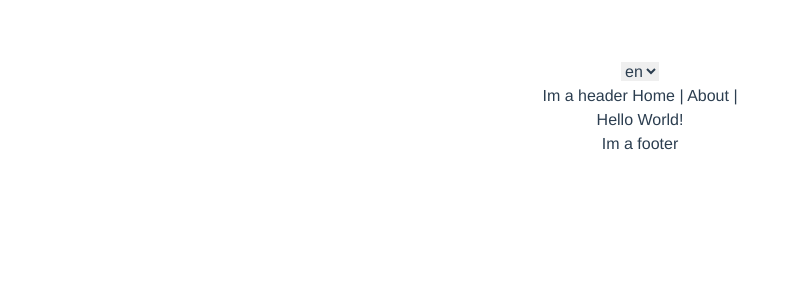
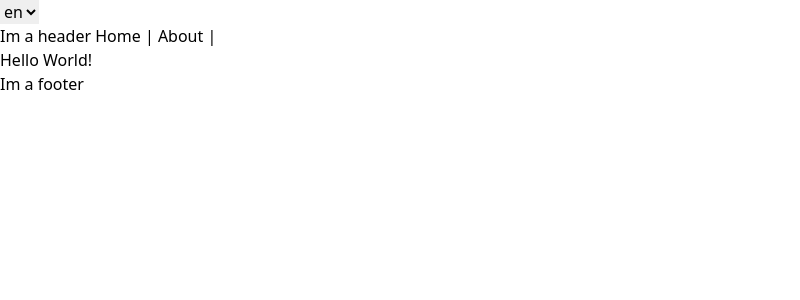
Before and after one commit to sil2/p2, a Vue app: page / in a window 1280 px wide. Shown: the top 300 px of the page, without its empty margins (0-800 px from the left). Built offline with nearby package versions, Linux system fonts and the light colour scheme.

Commit message:
tailwindcss import fix

```diff
--- a/src/App.vue
+++ b/src/App.vue
@@ -1,15 +1,10 @@
 <template>
+ <div id="app" class="container">
 
-<div id="app" class="container">
-
-  <Header></Header>
-
-  <router-view></router-view>
-    <Footer></Footer>
-  </div>
-
-
-
+<Header></Header>
+<router-view></router-view>
+<Footer></Footer>
+</div>
 </template>
 
 <script>
@@ -28,14 +23,3 @@
 
 
 </script>
-
-<style>
-#app {
-  font-family: Avenir, Helvetica, Arial, sans-serif;
-  -webkit-font-smoothing: antialiased;
-  -moz-osx-font-smoothing: grayscale;
-  text-align: center;
-  color: #2c3e50;
-  margin-top: 60px;
-}
-</style>
--- a/src/assets/index.css
+++ b/src/assets/index.css
@@ -1,3 +1,6 @@
-@tailwind base;
-@tailwind components;
-@tailwind utilities;
+
+@import "tailwindcss/base";
+
+@import "tailwindcss/components";
+
+@import "tailwindcss/utilities";
```
